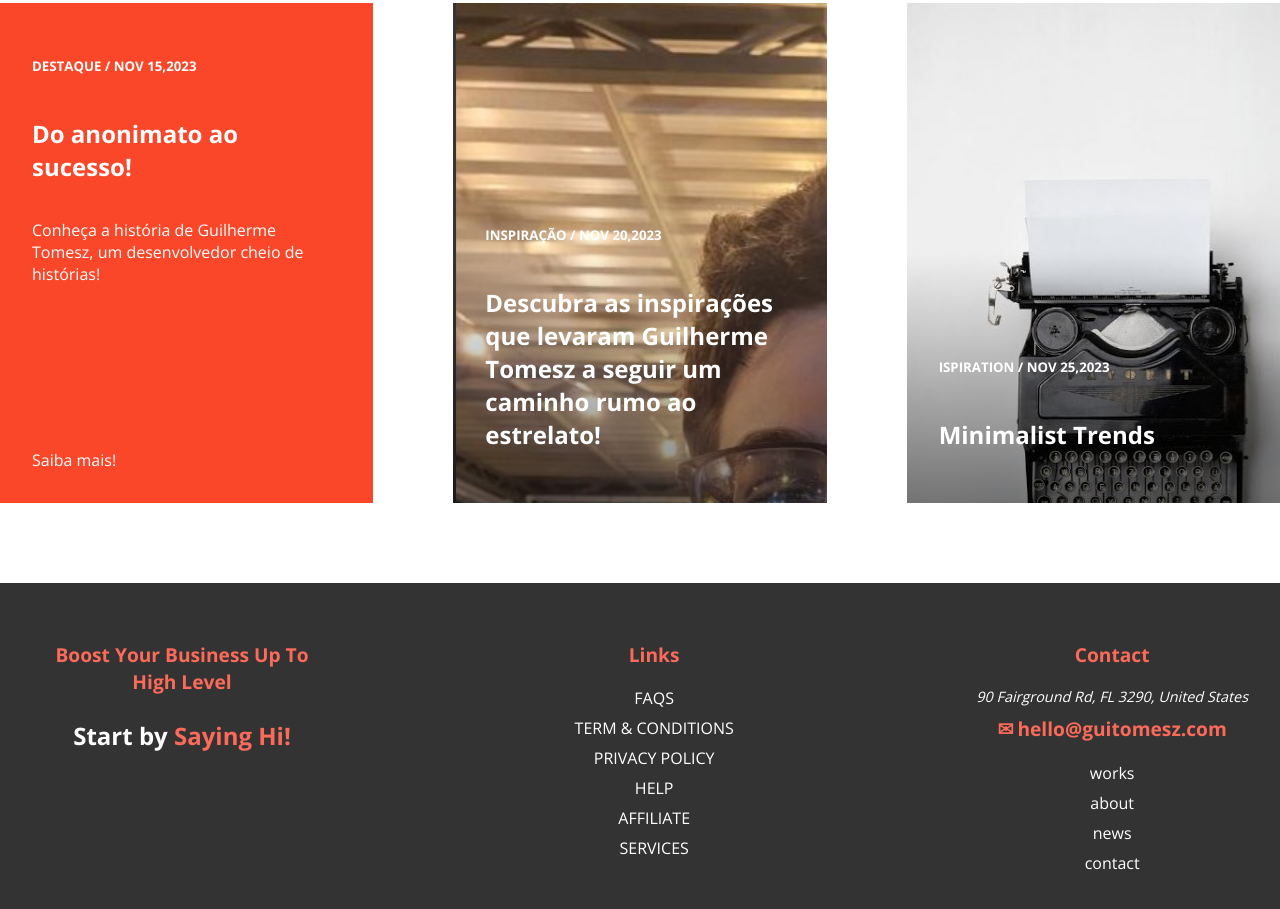
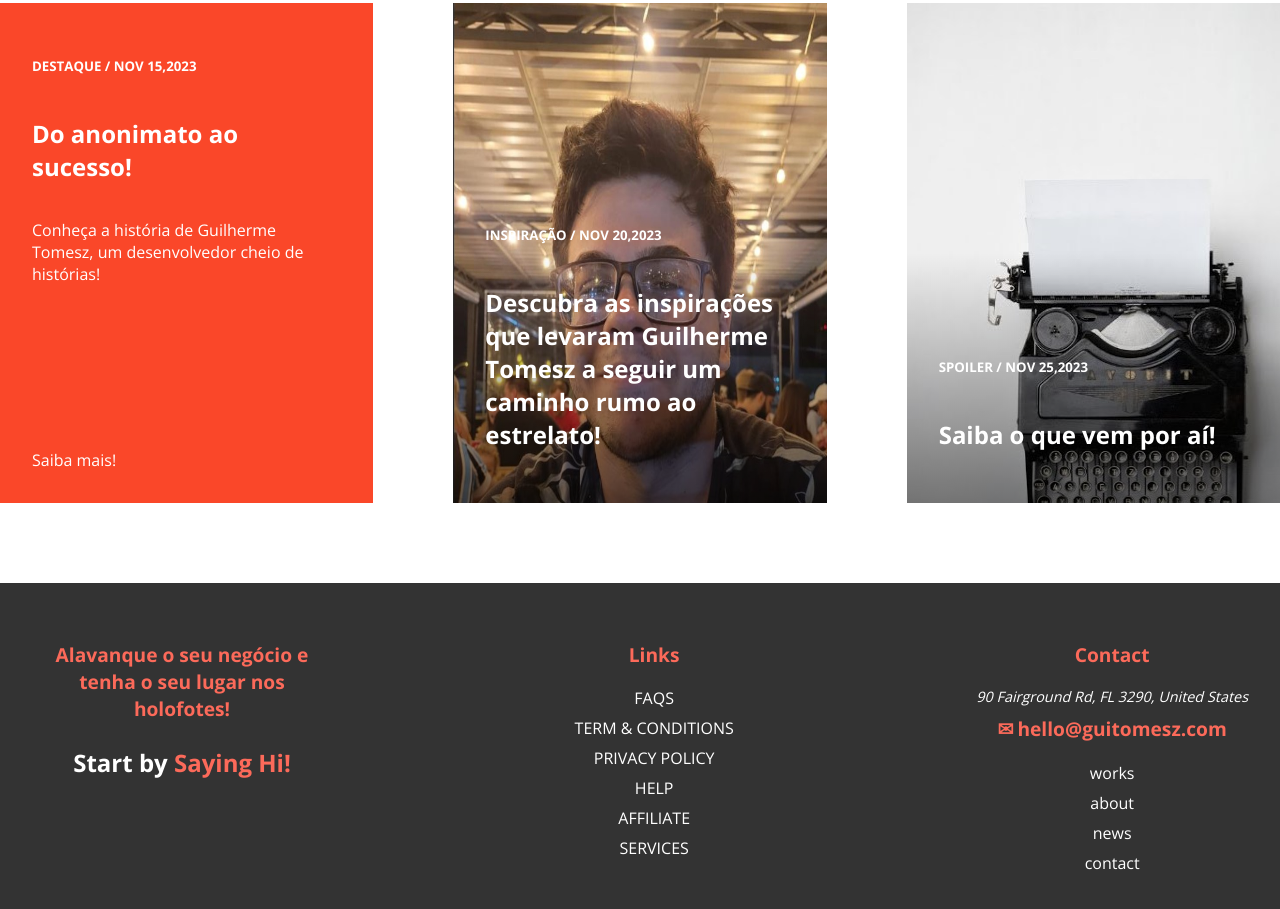
Before and after one commit to Guitomesz/portifolio, a plain HTML site: page index.html in a window 1280 px wide. Shown: the part 4499-5408 px from the top of the page. Drawn offline with nearby package versions, Linux system fonts and the light colour scheme.

Commit message:
changing sizes and texts

```diff
--- a/index.html
+++ b/index.html
@@ -359,15 +359,15 @@
                     <h2>Descubra as inspirações que levaram Guilherme Tomesz a seguir um caminho rumo ao estrelato!</h2>
                 </div>
                 <div id="card3">
-                    <h5>ISPIRATION / NOV 25,2023</h5>
-                    <h2>Minimalist Trends</h2>
+                    <h5>SPOILER / NOV 25,2023</h5>
+                    <h2>Saiba o que vem por aí!</h2>
                 </div>
             </div>
         </section>
         <footer>
             <div id="topFooter">
                 <div id="leftFoot">
-                    <h4>Boost Your Business Up To High Level</h4>
+                    <h4>Alavanque o seu negócio e tenha o seu lugar nos holofotes!</h4>
                     <h3>Start by <a href="">Saying Hi!</a></h3>
                 </div>
                 <div id="middleFoot">
--- a/src/assets/css/home.css
+++ b/src/assets/css/home.css
@@ -571,6 +571,7 @@ header::after {
     justify-content: flex-end;
     color: white;
     background-image: url(../../../../portifolio/src/assets/images/perfilWhats.jpg);
+    background-size: 393px 525px;
 }
 
 #card2::before {
```
